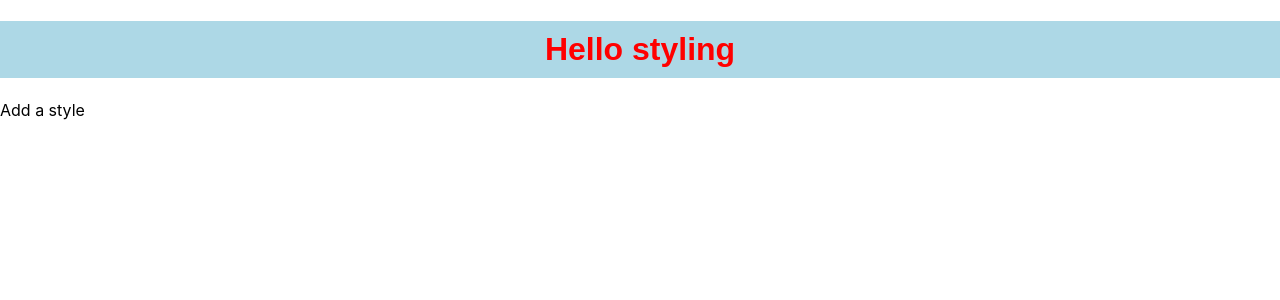
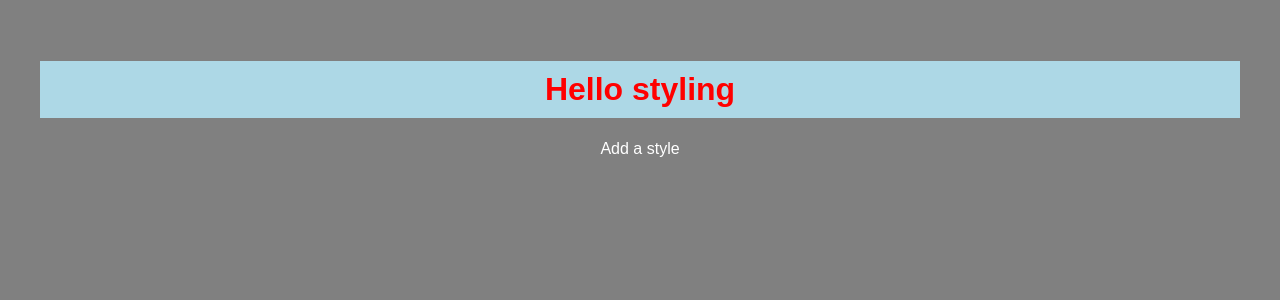
Before and after one commit to Ath1thyan/LearningReact, a React (Create React App) app in the folder react-learn-jvl1/: page / in a window 1280 px wide. Shown: the top 300 px of the page. Built offline with nearby package versions, Linux system fonts and the light colour scheme.

Commit message:
learning react - external css

```diff
--- a/react-learn-jvl1/src/components/Header.js
+++ b/react-learn-jvl1/src/components/Header.js
@@ -1,3 +1,5 @@
+import './css/Header.css';
+
 function Header() {
     const myStyle = {
         color : "red",
--- /dev/null
+++ b/react-learn-jvl1/src/components/css/Header.css
@@ -0,0 +1,7 @@
+body{
+    background-color: gray;
+    color: white;
+    padding: 40px;
+    font-family: sans-serif;
+    text-align: center;
+}
```
